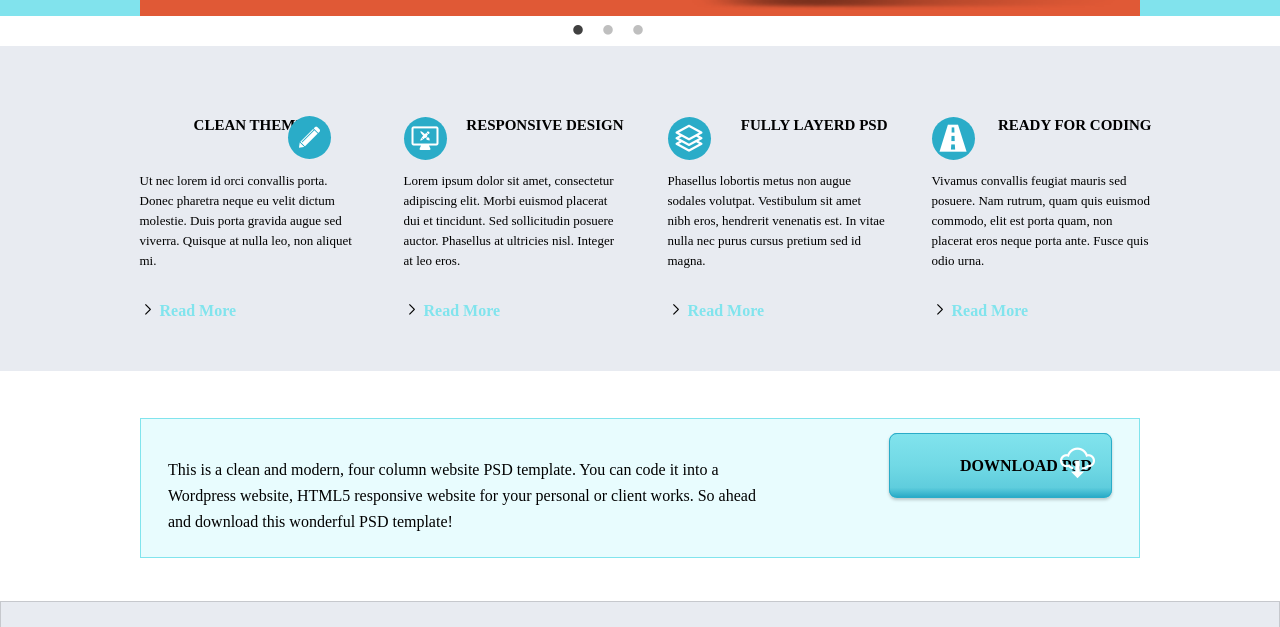
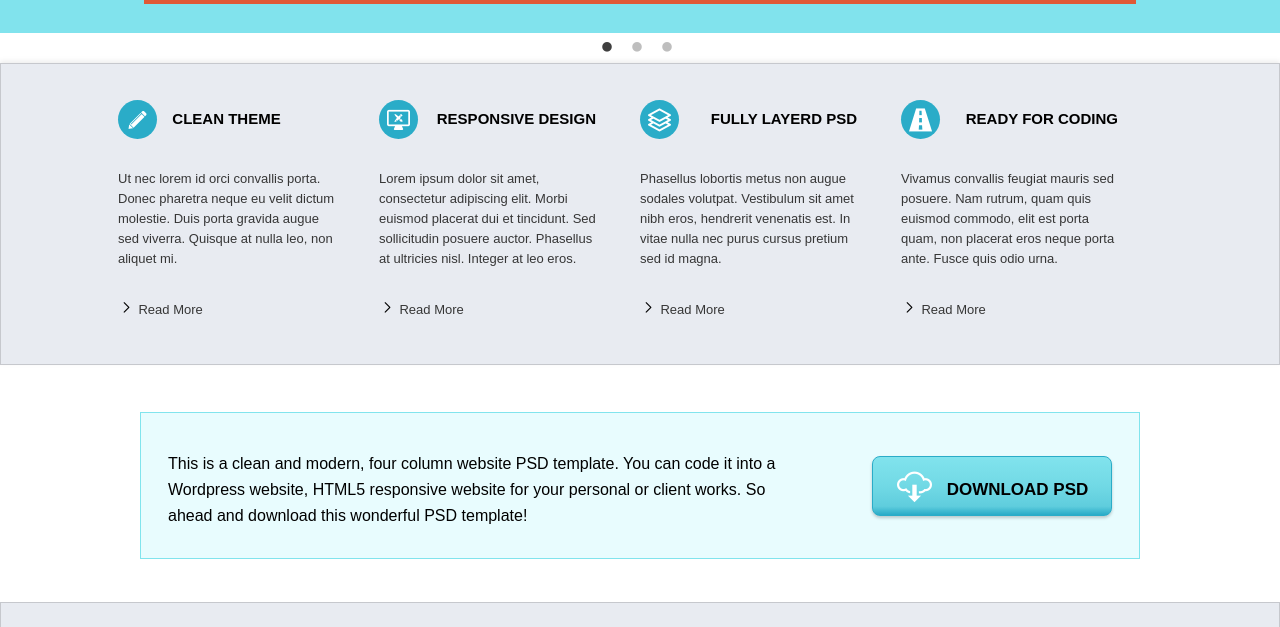
Before and after one commit to valerii-alper/Homework10Alper, a plain HTML site: page index.html in a window 1280 px wide. Shown: the part 585-1212 px from the top of the page. Drawn offline with Linux system fonts and the light colour scheme; files whose address does not match are found by name; a web font is replaced by a local one.

Commit message:
first commit

```diff
--- a/index.html
+++ b/index.html
@@ -10,6 +10,7 @@
     </head>
     <body>
         <header class="top">
+            <div id="container">
                 <div class="image-logo">
                     <img src="img/logo.png" alt="logo" />
                 </div>
@@ -33,9 +34,10 @@
                         <li class="nav-item"><a href="#" class="nav-item-link">Contact Us</a></li>
                     </ul>
                 </nav>
+            </div>
         </header>
         <main>
-            <div class="background-logo">
+            <div class="background-banner">
                 <div class="carousel">
                     <div class="container">
                         <p class="heading">We design clean, crisp & memorable icons</p>
@@ -49,64 +51,70 @@
                 </div>
             </div>
 
-            <div class="menu">
-                <div class="x">
+            <div class="services">
+                <div class="services-items">
+                    <div class="service-item">
                         <span class="icon-clean-theme"></span>
-                    <h1 class="heading-menu1">clean theme</h1>
-                    <p class="paragraph">Ut nec lorem id orci convallis porta. Donec pharetra neque eu velit dictum molestie. Duis porta gravida augue sed viverra. Quisque at nulla leo, non aliquet mi.</p>
+                        <h2 class="cleantheme-heading">clean theme</h2>
+                        <p class="service-paragraph">Ut nec lorem id orci convallis porta. Donec pharetra neque eu velit dictum molestie. Duis porta gravida augue sed viverra. Quisque at nulla leo, non aliquet mi.</p>
                         <span class="icon-right"></span>
                         <a href="#" class="link">Read More</a>
                     </div>
-                <div class="xy">
+
+                    <div class="service-item">
+                        <h2 class="service-heading">responsive design</h2>
                         <span class="icon-responsive-design"></span>
-                    <h1 class="heading-menu">responsive design</h1>
-                    <p class="paragraph">Lorem ipsum dolor sit amet, consectetur adipiscing elit. Morbi euismod placerat dui et tincidunt. Sed sollicitudin posuere auctor. Phasellus at ultricies nisl. Integer at leo eros.</p>
+                        <p class="service-paragraph">Lorem ipsum dolor sit amet, consectetur adipiscing elit. Morbi euismod placerat dui et tincidunt. Sed sollicitudin posuere auctor. Phasellus at ultricies nisl. Integer at leo eros.</p>
                         <span class="icon-right"></span>
                         <a href="#" class="link">Read More</a>
                     </div>
-                <div class="x">
+
+                    <div class="service-item">
                         <span class="icon-fully-layerd-psd"></span>
-                    <h1 class="heading-menu">fully layerd psd</h1>
-                    <p class="paragraph">Phasellus lobortis metus non augue sodales volutpat. Vestibulum sit amet nibh eros, hendrerit venenatis est. In vitae nulla nec purus cursus pretium sed id magna.</p>
+                        <h2 class="service-heading">fully layerd psd</h2>
+                        <p class="service-paragraph">Phasellus lobortis metus non augue sodales volutpat. Vestibulum sit amet nibh eros, hendrerit venenatis est. In vitae nulla nec purus cursus pretium sed id magna.</p>
                         <span class="icon-right"></span>
                         <a href="#" class="link">Read More</a>
                     </div>
-                <div class="x">
+
+                    <div class="service-item">
                         <span class="icon-ready-for-coding"></span>
-                    <h1 class="heading-menu">ready for coding</h1>
-                    <p class="paragraph">Vivamus convallis feugiat mauris sed posuere. Nam rutrum, quam quis euismod commodo, elit est porta quam, non placerat eros neque porta ante. Fusce quis odio urna.</p>
+                        <h2 class="service-heading">ready for coding</h2>
+                        <p class="service-paragraph">Vivamus convallis feugiat mauris sed posuere. Nam rutrum, quam quis euismod commodo, elit est porta quam, non placerat eros neque porta ante. Fusce quis odio urna.</p>
                         <span class="icon-right"></span>
                         <a href="#" class="link">Read More</a>
+                    </div>
                 </div>
             </div>
 
             <div class="download-psd">
                 <div class="download">
-                    <div>
-                        <p class="down">
-                            This is a clean and modern, four column website PSD template. You can code it into a Wordpress website, HTML5 responsive website for your personal or client works. So ahead and download this wonderful PSD
-                            template!
+                    <p class="download-paragraph">
+                        This is a clean and modern, four column website PSD template. You can code it into a Wordpress website, HTML5 responsive website for your personal or client works. So ahead and download this wonderful PSD template!
                     </p>
-                    </div>
-                    <div>
-                        <span class="psd">download psd</span>
+                    <button class="psd">
+                        download psd
                         <span class="icon-download-psd"></span>
-                    </div>
+                    </button>
                 </div>
             </div>
         </main>
         <footer class="copy">
+            <div class="footer-copyright">
                 <p class="copyright">© Copyright 2012 - BisLite Inc. All rights reserved. Some free icons used here are created by Brankic1979.com. Client Logos are copyright and trademark of the respective owners / companies.</p>
                 <div class="image-logo">
                     <img src="img/logo.png" alt="logo" />
                 </div>
+            </div>
         </footer>
+
         <script src="js/jquery-3.6.0.js"></script>
         <script src="js/slick.min.js"></script>
         <script>
             $(document).ready(function () {
                 $(".carousel").slick({
                     dots: true,
+                    arrows: false,
                 });
             });
         </script>
--- a/styles.css
+++ b/styles.css
@@ -4,59 +4,49 @@
 	box-sizing: border-box;
 }
 
+body {
+	font-family: Arial;
+}
+
 .top {
-	background: #e8ebf1;
+	height: 120px;
+	filter: drop-shadow(0px 2px 2.5px rgba(0,0,0,0.07));
+	background-color: #e8ebf1;
+	border: 1px solid rgba(0,0,0,0.15);
+	position: relative;
+	z-index: 2;
+}
+
+#container {
+	width: 1000px;
+	height: 120px;
+	margin: 0 auto;
 	display: flex;
 	justify-content: space-between;
 	align-items: center;
-	padding: 56px 243px 55px 295px;
-}
-
-.navigation {
-	text-transform: uppercase;
-}
-
-ul {
-  list-style: none;
-}
-
-.nav {
-  display: flex;
-  justify-content: center;
-}
-
-.nav-items {
-  display: flex;
-  align-items: center;
-  height: 50px;
 }
 
 .nav-item {
-  position: relative;
-  margin-right: 40px;
-}
-
-.nav-items {
+	display: inline-flex;
+	margin-right: 15px;
 	position: relative;
 }
 
-.nav-item:hover .nav-items-dropdown{
-  display: block;
-  background: white;
-  z-index: 1;
+.nav-item-link:hover{
+  background: #fff;
+  border-top: 5px solid #2aacc8;
+  color: #4db8d0;
+  padding-right: 20px;
 }
 
 .nav-item-link {
-  padding: 16px;
-  color: #000;
-  text-decoration: none;
-  display: block;
-  text-transform: uppercase;
-  position: relative;
-}
-
-.nav-item:hover{
-  background: #fff;
+	font-size: 13px;
+	line-height: 20px;
+	color: #000;
+	font-weight: bold;
+	text-transform: uppercase;
+	text-decoration: none;
+	padding: 13px;
 }
 
 .nav-items-dropdown {
@@ -65,7 +55,15 @@
   left: 0;
   text-align: center;
   display: none;
-  width: 200px;
+  width: 199px;
+  padding-top: 15px;
+  filter: drop-shadow(0px 5px 0px #2aacc8);
+}
+
+.nav-item:hover .nav-items-dropdown{
+  display: block;
+  background: #fff;
+  z-index: 0;
 }
 
 .nav-item-dropdown {
@@ -73,20 +71,18 @@
 	font-size: 13px;
 	color: #000;
 	line-height: 36px;
+	border-bottom: 1px solid #e7e7e7;
+	border-width: 1px 100px;
+}
+
+.nav-item-dropdown:hover {
+	color: #2aacc8;
 }
 
 .nav-dropdown {
 	text-align: left;
 	padding-left: 16px;
-}
-
-
-.nav-item-link:hover {
-	color: #2aacc8;
-}
-
-.nav-item-dropdown:hover {
-	color: #2aacc8;
+	list-style: none;
 }
 
 .container {
@@ -98,6 +94,7 @@
 	background-position: center center, center right;
 	margin: 0 auto;
 }
+
 .heading {
 	width: 369px;
 	height: 242px;
@@ -109,14 +106,16 @@
 	padding-top: 124px;
 }
 
-.background-logo {
+.background-banner {
 	background: #81e3ed;
+	z-index: 0;
 }
 
 .carousel {
-	width: 1000px;
+	width: 1050px;
 	margin: 0 auto;
-	z-index: 0;
+	padding: 29px;
+	z-index: 1;
 }
 
 .slick-dots li button::before {
@@ -127,49 +126,76 @@
 	margin-left: -32px
 }
 
-.paragraph {
-	margin-top: 37px;
-	margin-bottom: 30px;
-	font-size: 13px;
-	line-height: 20px;
-	width: 220px;
+.services {
+	filter: drop-shadow(0px -2px 2.5px rgba(0,0,0,0.07));
+	background-color: #e8ebf1;
+	border: 1px solid rgba(0,0,0,0.15);
 }
 
-.menu {
-	width: 100%;
+.services-items {
+	width: 1000px;
+	height: 300px;
+	margin: 0 auto;
 	display: flex;
 	justify-content: center;
 	align-items: center;
-	background: #e8ebf1;
-	padding: 71px 278px 51px 333px;
 }
 
-.heading-menu {
-	text-transform: uppercase;
-	font-size: 15px;
-	text-align: end;
+.service-item {
+	margin-right: 44px;
 }
 
-.heading-menu1 {
+.service-heading {
+	font-size: 15px;
+	line-height: 20px;
+	color: #000;
+	font-weight: bold;
 	text-transform: uppercase;
+	text-align: right;
+	position: relative;
+}
+
+.cleantheme-heading {
 	font-size: 15px;
+	line-height: 20px;
+	color: #000;
+	font-weight: bold;
+	text-transform: uppercase;
 	text-align: center;
+	position: relative;
 }
+
+
+.service-paragraph {
+	width: 217px;
+	font-size: 13px;
+	line-height: 20px;
+	color: #363636;
+	margin-top: 40px;
+	margin-bottom: 30px;
+}
+
 .link {
+	width: 220px;
+	font-size: 13px;
+	line-height: 20px;
+	color: #363636;
 	text-decoration: none;
-	color: #81e4ed;
-	font-weight: bold;
+}
+
+.link:hover {
+	color: #4db8d0;
 }
 
 .download {
 	width: 1000px;
-	height: 140px;
 	background-color: #e8fcfe;
 	border: 1px solid #81e4ed;
 	margin: 0 auto;
 	display: flex;
 	justify-content: space-between;
 	padding: 38px 27px;
+	align-items: center;
 }
 
 .download-psd {
@@ -177,7 +203,7 @@
 	padding-bottom: 43px;
 }
 
-.down {
+.download-paragraph {
 	width: 613px;
 	height: 69px;
 	font-size: 16px;
@@ -194,76 +220,73 @@
 	padding: 23px 19px 23px 70px;
 	text-transform: uppercase;
 	font-weight: bold;
+	position: relative;
+	font-size: 17px;
 }
 
+.footer-copyright {
+	width: 1000px;
+	height: 93px;
+	display: flex;
+	justify-content: space-between;
+	margin: 0 auto;
+	align-items: center;
+
+}
 .copyright {
-	width: 614px;
+	width: 650px;
 	font-size: 13px;
 	line-height: 18px;
-
+	color: #363636;
 }
 
 .copy {
-	width: 100%;
 	height: 93px;
 	background-color: #e8ebf1;
 	border: 1px solid rgba(0,0,0,0.15);
-	display: flex;
-	justify-content: space-between;
-    padding: 31px 291px 0px 289px;
 }
 
-.x, .xy {
-	width: 246px;
-	margin-right: 44px;
+.icon-down {
+  	font-size: 10px;
+    position: absolute;
+   	top: 19px;
+    left: 85px;
+}
+
+.icon-responsive-design {
+	border-radius: 25px;
+	font-size: 23px;
+	background-color: #2aacc8;
+	padding: 8px;
+	position: absolute;
+	top: 36px;
+}
+
+.icon-ready-for-coding {
+	border-radius: 25px;
+	font-size: 23px;
+	background-color: #2aacc8;
+	padding: 8px;
+	position: absolute;
+	top: 36px;
+}
+
+.icon-fully-layerd-psd {
+	border-radius: 25px;
+	font-size: 23px;
+	background-color: #2aacc8;
+	padding: 8px;
+	position: absolute;
+	top: 36px;
 }
 
 .icon-clean-theme {
 	border-radius: 25px;
-	font-size: 27px;
+	font-size: 23px;
 	background-color: #2aacc8;
 	padding: 8px;
 	position: absolute;
-	top: 70px;
-	left: 288px;
-}
-
-.menu {
-	position: relative;
-}
-
-.icon-responsive-design {
-	border-radius: 25px;
-	font-size: 27px;
-	background-color: #2aacc8;
-	padding: 8px;
-	position: absolute;
-}
-.icon-down {
-  	font-size: 10px;
-    position: absolute;
-    top: 19px;
-    left: 96px;
-}
-
-.xy {
-	position: relative;
-}
-
-.icon-fully-layerd-psd {
-	border-radius: 25px;
-	font-size: 27px;
-	background-color: #2aacc8;
-	padding: 8px;
-	position: absolute;
-}
-
-.icon-ready-for-coding {
-	border-radius: 25px;
-	font-size: 27px;
-	background-color: #2aacc8;
-	padding: 8px;
-	position: absolute;
+	top: 36px;
 }
 
 .icon-download-psd {
@@ -271,10 +294,6 @@
 	font-size: 35px;
 	padding: 8px;
 	position: absolute;
-	top: 1020px;
-    left: 1052px;
- }
-
-.icon-right {
-
+	left: 16px;
+    top: 2px;
 }
```
Also changed, not shown: 1 other file. Lines whose indentation alone changed are shown as unchanged.
